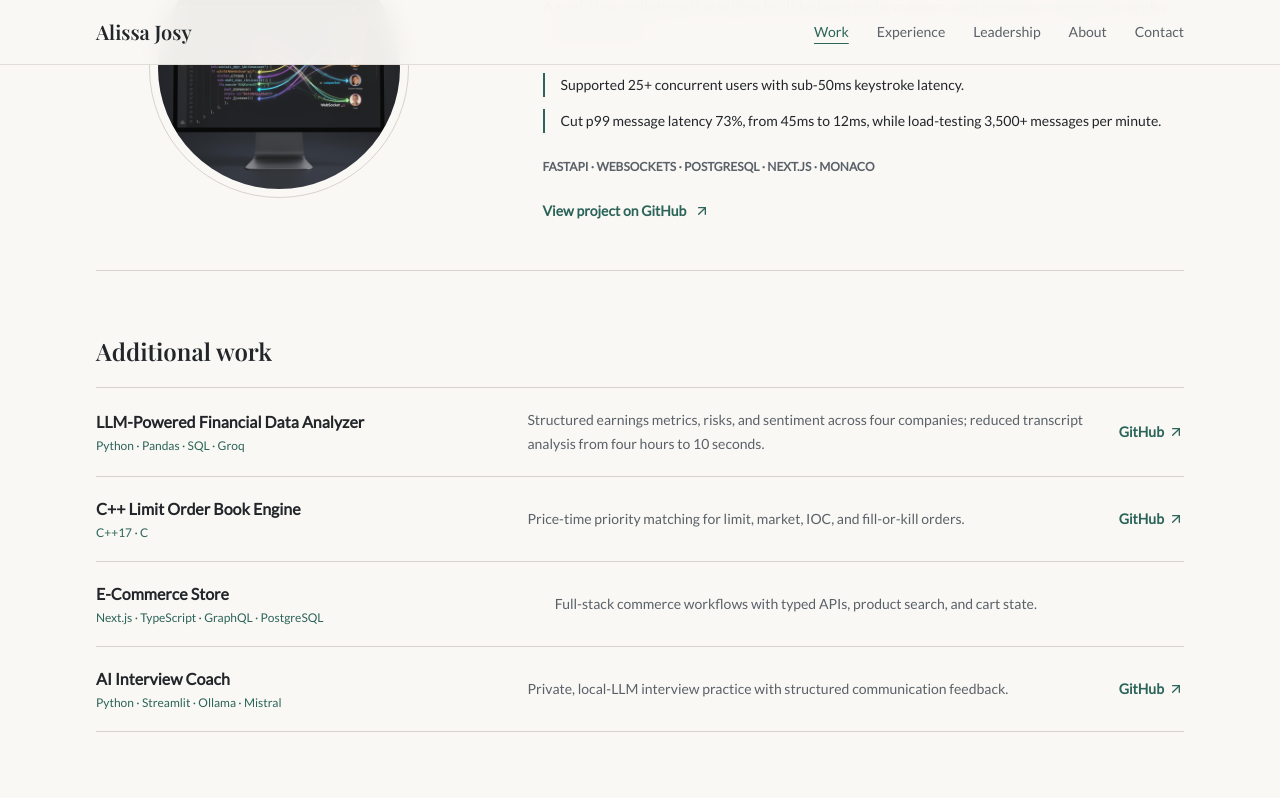
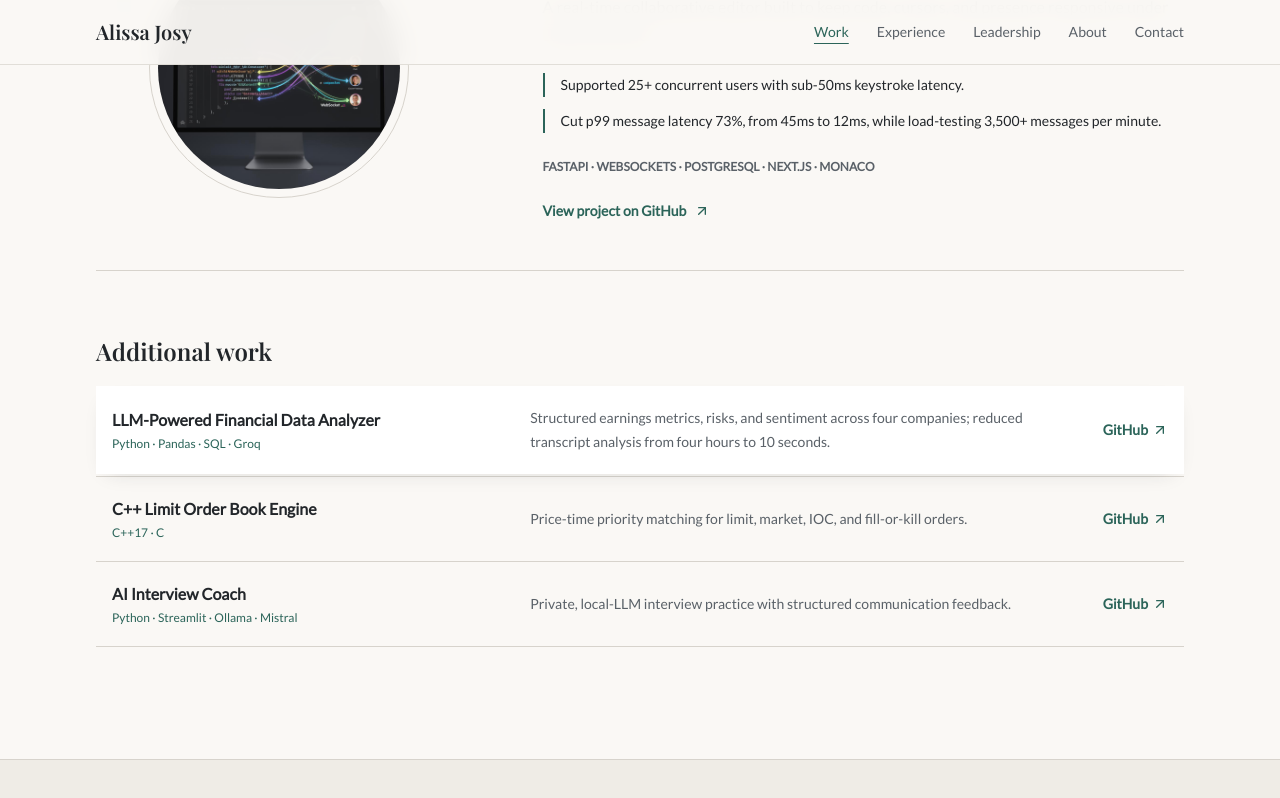
Before and after one commit to 123Alissaa/alissa-josy, a React (Vite) app: page / in a window 1280 px wide. In both pictures the pointer is over the element 640 px from the left and 2550 px from the top of the page. Shown: the part 2118-2916 px from the top of the page. Built offline with nearby package versions, Linux system fonts and the light colour scheme; a web font is replaced by a local one.

Commit message:
Changes
Co-authored-by: 123Alissaa <161894542+123Alissaa@users.noreply.github.com>

```diff
--- a/src/components/ProjectsSection.tsx
+++ b/src/components/ProjectsSection.tsx
@@ -50,7 +50,6 @@ const featuredProjects = [
 const additionalProjects = [
   { title: "LLM-Powered Financial Data Analyzer", detail: "Structured earnings metrics, risks, and sentiment across four companies; reduced transcript analysis from four hours to 10 seconds.", tech: "Python · Pandas · SQL · Groq", repo: "https://github.com/123Alissaa/llm-earnings-analyzer" },
   { title: "C++ Limit Order Book Engine", detail: "Price-time priority matching for limit, market, IOC, and fill-or-kill orders.", tech: "C++17 · C", repo: "https://github.com/123Alissaa/orderbook" },
-  { title: "E-Commerce Store", detail: "Full-stack commerce workflows with typed APIs, product search, and cart state.", tech: "Next.js · TypeScript · GraphQL · PostgreSQL", repo: null },
   { title: "AI Interview Coach", detail: "Private, local-LLM interview practice with structured communication feedback.", tech: "Python · Streamlit · Ollama · Mistral", repo: "https://github.com/123Alissaa/ai-interview-coach" },
 ];
 
@@ -93,7 +92,6 @@ const ProjectsSection = () => (
               <p className="mt-6 text-xs font-semibold uppercase leading-5 text-muted-foreground">{project.tech}</p>
               <a href={project.repo} target="_blank" rel="noreferrer" className="project-link mt-6 inline-flex items-center gap-2 text-sm font-semibold text-primary focus-visible:outline-none focus-visible:ring-2 focus-visible:ring-ring">
                 View project on GitHub <ArrowUpRight className="project-arrow h-4 w-4" aria-hidden="true" />
-                <span className="project-explore text-xs font-medium text-muted-foreground" aria-hidden="true">Explore project</span>
               </a>
               {project.demo && (
                 <a href={project.demo} target="_blank" rel="noreferrer" className="story-link ml-6 mt-6 inline-flex items-center gap-2 text-sm font-semibold text-primary focus-visible:outline-none focus-visible:ring-2 focus-visible:ring-ring">
@@ -109,7 +107,7 @@ const ProjectsSection = () => (
         <h3 className="font-playfair text-2xl font-semibold text-foreground">Additional work</h3>
         <div className="mt-5 divide-y divide-border border-y border-border">
           {additionalProjects.map((project) => (
-            <article key={project.title} className="grid gap-2 py-5 sm:grid-cols-[1fr_1.4fr_auto] sm:items-center sm:gap-8">
+            <article key={project.title} className="additional-project grid gap-2 px-4 py-5 sm:grid-cols-[1fr_1.4fr_auto] sm:items-center sm:gap-8">
               <div>
                 <h4 className="font-semibold text-foreground">{project.title}</h4>
                 <p className="mt-1 text-xs font-medium text-primary">{project.tech}</p>
--- a/src/index.css
+++ b/src/index.css
@@ -104,9 +104,16 @@
 }
 
 .project-arrow { transition: transform 250ms ease; }
-.project-explore { opacity: 0; transition: opacity 250ms ease; }
-.project-row:hover .project-explore,
-.project-row:focus-within .project-explore { opacity: 1; }
+
+.additional-project {
+  transition: background-color 250ms ease, box-shadow 250ms ease, transform 250ms ease;
+}
+
+.additional-project:hover,
+.additional-project:focus-within {
+  background-color: hsl(var(--card));
+  box-shadow: var(--project-hover-shadow);
+}
 
 @media (prefers-reduced-motion: no-preference) {
   .project-row:hover .project-arrow,
@@ -128,6 +135,11 @@
   .project-row:hover .project-image {
     transform: scale(1.025);
   }
+
+  .additional-project:hover,
+  .additional-project:focus-within {
+    transform: translateY(-2px);
+  }
 }
 
 @media (prefers-reduced-motion: reduce) {
```
Also changed, not shown: 1 other file (tests, documents, lock files or other folders).
